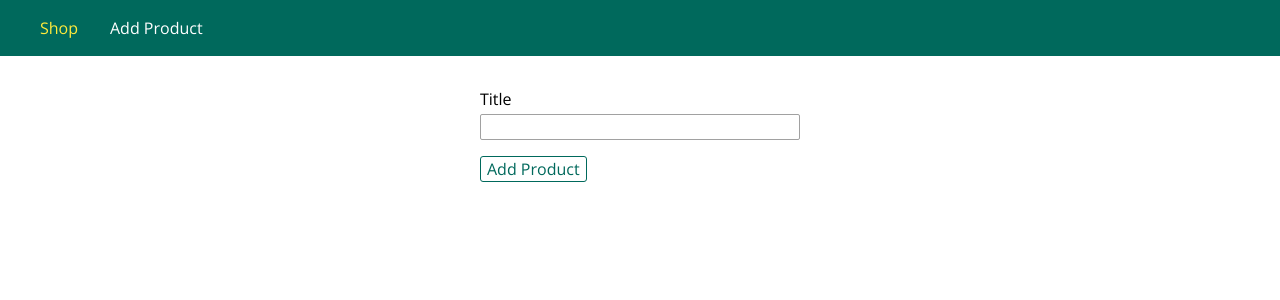
After one commit to raghavddps2/Learning-NodeJs, a Node server app: template FifthModule/views/add-product.pug in a window 1280 px wide. The commit adds this page. Shown: the top 300 px of the page. Run offline with Node 20, Linux system fonts and the light colour scheme; the template is opened without the code that fills it: most values are stand-ins (such as "Sample title", 1, 10 or a date in 2020); some libraries are stand-ins or nearby versions.

Commit message:
Adding the pug templates

```diff
--- a/FifthModule/app3.js
+++ b/FifthModule/app3.js
@@ -3,21 +3,25 @@ const express = require('express');
 const bodyParser =require('body-parser');
 const app = express();
 
+
+app.set('view engine','pug');
+app.set('views','views');
 const rootDir = require('./util/path');
 
-const adminRoutes = require('./routes/admin'); //Just importing the rotes we created.
+const adminData = require('./routes/admin'); //Just importing the rotes we created.
 const shopRoutes = require('./routes/shop');
 app.use(bodyParser.urlencoded({extended: false}));
 app.use(express.static(path.join(__dirname,'public')));
 
 //This will parse the url sent.
-app.use('/admin',adminRoutes); //Just directly using like a function.
+app.use('/admin',adminData.routes); //Just directly using like a function.
 app.use(shopRoutes); //Just directly use like a function
 //Please note that the order matters.
 //admin/add-product ==> GET
 //admin/product ==>POST
 app.use((req,res,next)=>{
-    res.status(404).sendFile(path.join(rootDir,'views','404.html')); //We  can even et the status code.
+    // res.status(404).sendFile(path.join(rootDir,'views','404.html')); //We  can even et the status code.
+    res.render('404',{docTitle:'Error 404!'});
 })
 
 app.listen(3000);
--- a/FifthModule/package.json
+++ b/FifthModule/package.json
@@ -14,7 +14,10 @@
   },
   "dependencies": {
     "body": "^5.1.0",
+    "ejs": "^2.6.1",
     "express": "^4.16.4",
-    "parser": "^0.1.4"
+    "express-handlebars": "^3.0.2",
+    "parser": "^0.1.4",
+    "pug": "^2.0.3"
   }
 }
--- /dev/null
+++ b/FifthModule/public/css/forms.css
@@ -0,0 +1,20 @@
+.form-control {
+    margin: 1rem 0;
+}
+
+.form-control label,
+.form-control input {
+    display: block;
+    width: 100%;
+    margin-bottom: 0.25rem;
+}
+
+.form-control input {
+    border: 1px solid #a1a1a1;
+    font: inherit;
+    border-radius: 2px;
+}
+
+.form-control input:focus {
+    outline-color: #00695c;
+}
--- a/FifthModule/public/css/main.css
+++ b/FifthModule/public/css/main.css
@@ -1,17 +1,24 @@
+@import url('https://fonts.googleapis.com/css?family=Open+Sans:400,700');
+
+* {
+  box-sizing: border-box;
+}
+
 body {
   padding: 0;
   margin: 0;
-    font-family: sans-serif;
+  font-family: 'Open Sans', sans-serif;
 }
 
 main {
   padding: 1rem;
+  margin: auto;
 }
 
 .main-header {
   width: 100%;
   height: 3.5rem;
-    background-color: #dbc441;
+  background-color: #00695c;
   padding: 0 1.5rem;
 }
 
@@ -35,11 +42,67 @@ main {
 
 .main-header__item a {
   text-decoration: none;
-    color: black;
+  color: white;
 }
 
 .main-header__item a:hover,
 .main-header__item a:active,
 .main-header__item a.active {
-    color: #3e00a1;
+  color: #ffeb3b;
 }
+
+.grid {
+  display: flex;
+  flex-wrap: wrap;
+  justify-content: space-around;
+  align-self: center
+}
+
+.card {
+  box-shadow: 0 2px 8px rgba(0, 0, 0, 0.26);
+}
+
+.card__header,
+.card__content {
+  padding: 1rem;
+}
+
+.card__header h1,
+.card__content h1,
+.card__content h2,
+.card__content p {
+  margin: 0;
+}
+
+.card__image {
+  width: 10%;
+}
+
+.card__image img {
+  width: 100%;
+}
+
+.card__actions {
+    padding: 1rem;
+    text-align: center;
+}
+
+.card__actions button,
+.card__actions a {
+    margin: 0 0.25rem;
+}
+
+.btn {
+  font: inherit;
+  border: 1px solid #00695c;
+  color: #00695c;
+  background: white;
+  border-radius: 3px;
+  cursor: pointer;
+}
+
+.btn:hover,
+.btn:active {
+  background-color: #00695c;
+  color: white;
+}
--- a/FifthModule/public/css/product.css
+++ b/FifthModule/public/css/product.css
@@ -1,82 +1,25 @@
-body {
-    padding: 0;
-    margin: 0;
-    font-family: sans-serif;
-}
-
-main {
-    padding: 1rem;
-}
-
-.main-header {
-    width: 100%;
-    height: 3.5rem;
-    background-color: #dbc441;
-    padding: 0 1.5rem;
-}
-
-.main-header__nav {
-    height: 100%;
-    display: flex;
-    align-items: center;
-}
-
-.main-header__item-list {
-    list-style: none;
-    margin: 0;
-    padding: 0;
-    display: flex;
-}
-
-.main-header__item {
-    margin: 0 1rem;
-    padding: 0;
-}
-
-.main-header__item a {
-    text-decoration: none;
-    color: black;
-}
-
-.main-header__item a:hover,
-.main-header__item a:active,
-.main-header__item a.active {
-    color: #3e00a1;
-}
-
 .product-form {
     width: 20rem;
     max-width: 90%;
     margin: auto;
 }
 
-.form-control {
-    margin: 1rem 0;
+.product-item {
+    width: 20rem;
+    max-width: 95%;
 }
 
-.form-control label,
-.form-control input {
-    display: block;
-    width: 100%;
+.product__title {
+    font-size: 1.2rem;
+    text-align: center;
 }
 
-.form-control input {
-    border: 1px solid #dbc441;
-    font: inherit;
-    border-radius: 2px;
+.product__price {
+    text-align: center;
+    color: #4d4d4d;
+    margin-bottom: 0.5rem;
 }
 
-button {
-    font: inherit;
-    border: 1px solid #3e00a1;
-    color: #3e00a1;
-    background: white;
-    border-radius: 3px;
-    cursor: pointer;
+.product__description {
+    text-align: center;
 }
-
-button:hover,
-button:active {
-    background-color: #3e00a1;
-    color: white;
-}
--- /dev/null
+++ b/FifthModule/views/404.pug
@@ -0,0 +1,4 @@
+extends layout/main-layout.pug
+
+block content
+    h1 Page not found
--- /dev/null
+++ b/FifthModule/views/add-product.pug
@@ -0,0 +1,12 @@
+extends layout/main-layout.pug
+
+block styles
+    link(rel='stylesheet', href='/css/forms.css')
+    link(rel='stylesheet', href='/css/product.css')
+block content
+    main
+      form.product-form(action='/admin/add-product', method='POST')
+        .form-control
+            label(for='title') Title
+            input#title(type='text', name='title')
+        button.btn(type='submit') Add Product
--- /dev/null
+++ b/FifthModule/views/layout/main-layout.pug
@@ -0,0 +1,18 @@
+doctype html
+html(lang='en')
+  head
+    meta(charset='UTF-8')
+    meta(name='viewport', content='width=device-width, initial-scale=1.0')
+    meta(http-equiv='X-UA-Compatible', content='ie=edge')
+    title #{docTitle}
+    link(rel='stylesheet', href='/css/main.css')
+    block styles
+  body
+    header.main-header
+      nav.main-header__nav
+        ul.main-header__item-list
+          li.main-header__item
+            a.active(href='/') Shop
+          li.main-header__item
+            a(href='/admin/add-product') Add Product
+    block content
```
Also changed, not shown: FifthModule/routes/admin.js (+9 -4 lines), FifthModule/routes/shop.js (+5 -2 lines), FifthModule/views/404.html (deleted, +0 -24 lines), FifthModule/views/add-product.html (deleted, +0 -34 lines), FifthModule/views/shop.html (deleted, +0 -28 lines), FifthModule/views/shop.pug (added, +32 -0 lines), 1 other file. Lines whose indentation alone changed are shown as unchanged.
